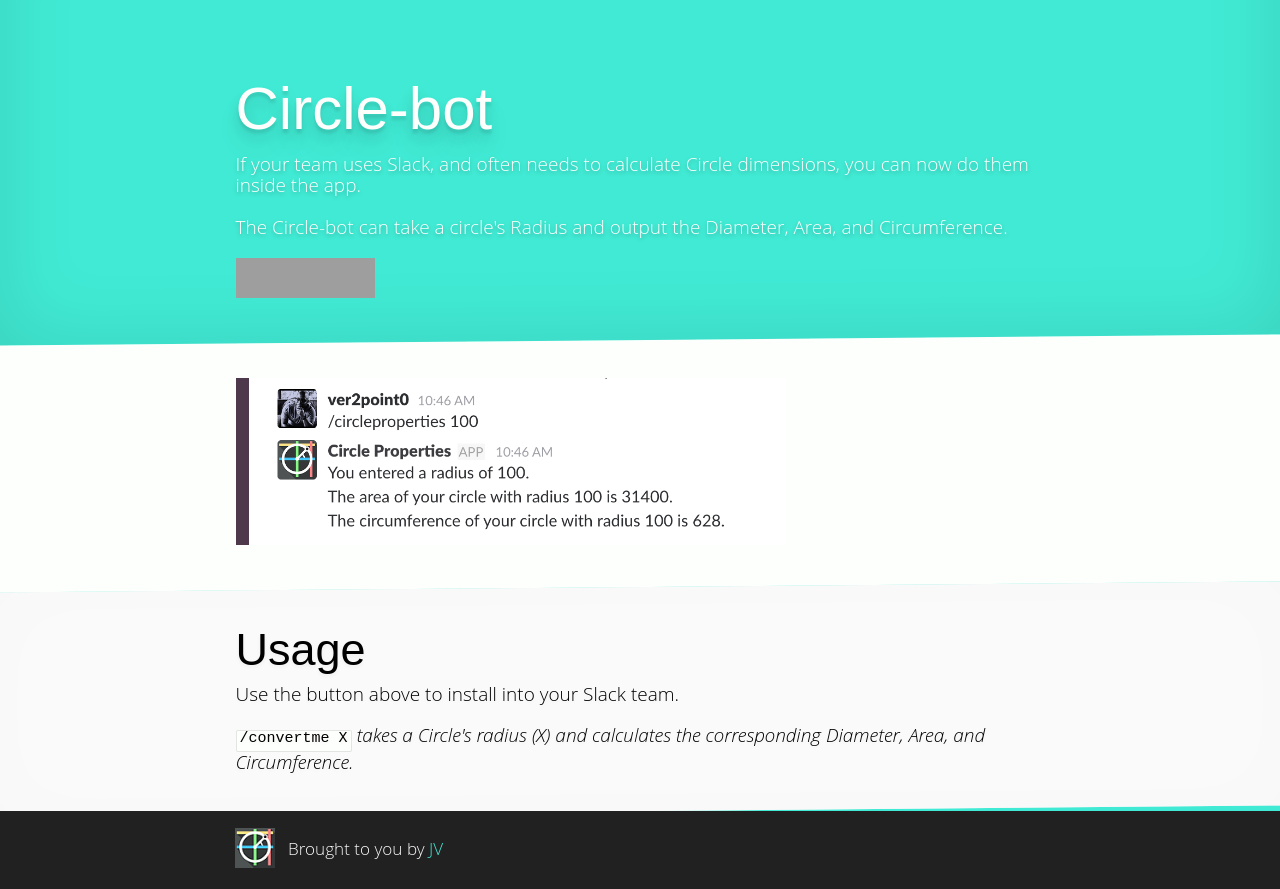
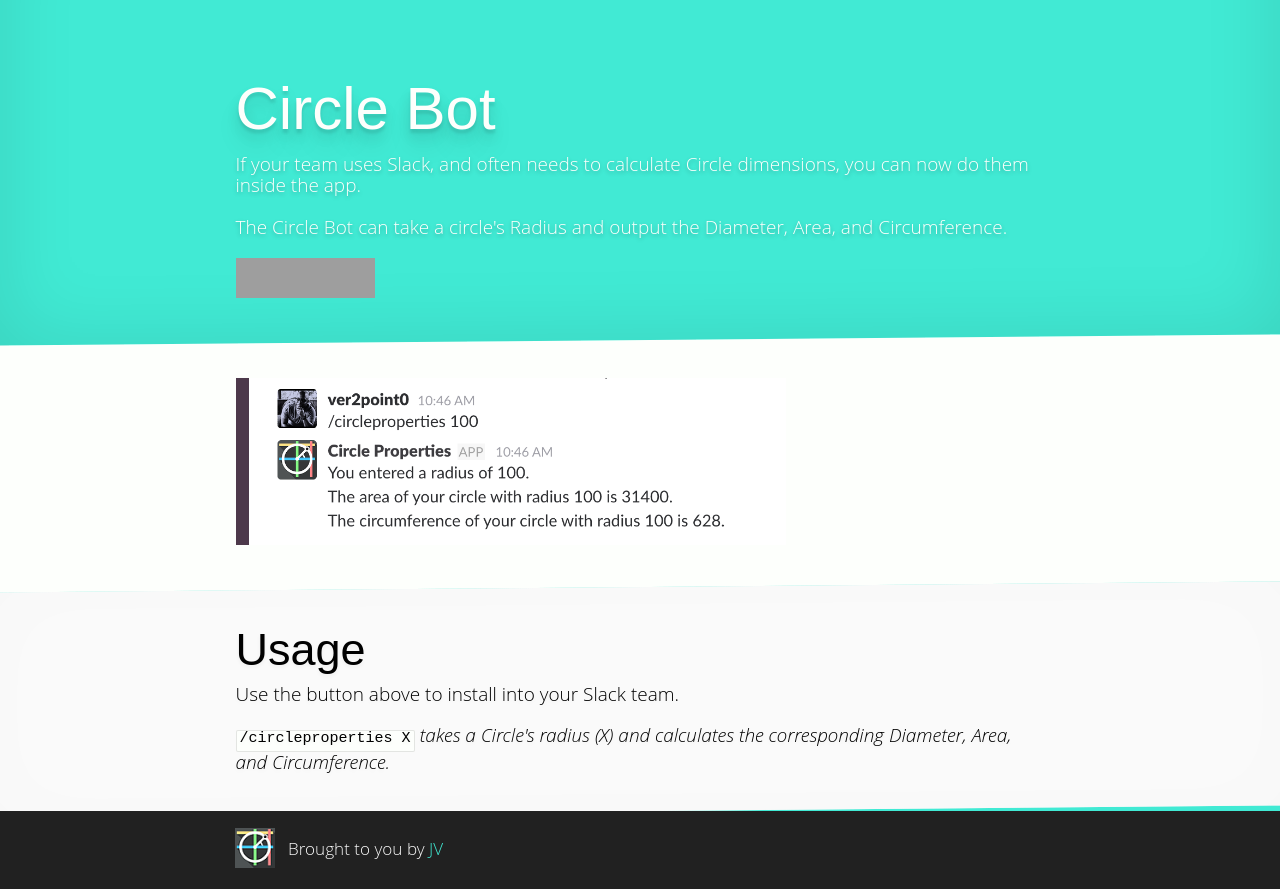
Before and after one commit to jb9000/jv-slack-bot, a website: page index.html in a window 1280 px wide. Drawn offline with Linux system fonts and the light colour scheme; grey boxes are pictures that could not be loaded; files whose address does not match are found by name.

Commit message:
updated /convertme to /circleproperties

```diff
--- a/index.html
+++ b/index.html
@@ -1,7 +1,7 @@
 <!doctype html>
 <html lang="en">
   <head>
-    <title>Team JV Slack Bot</title>
+    <title>Circle Bot</title>
     <meta name="viewport" content="width=device-width, initial-scale=1.0">
     <link rel="stylesheet" type="text/css" href="./client/css/style.css">
     <!-- <link rel="stylesheet" type="text/css" href="./client/css/bootstrap.min.css">
@@ -20,10 +20,10 @@
 
     <div id="intro_wrap">
       <div class="section">
-        <h1>Circle-bot</h1>
+        <h1>Circle Bot</h1>
         <p>If your team uses Slack, and often needs to calculate Circle dimensions, you can now do them inside the app.</p>
         <br>
-        <p>The Circle-bot can take a circle's Radius and output the Diameter, Area, and Circumference.</p>
+        <p>The Circle Bot can take a circle's Radius and output the Diameter, Area, and Circumference.</p>
         <br>
         <p>
           <a href="http://www.github.com/jeffbautista/jv-slack-bot"><img alt="Add to Slack" height="40" width="139" src="https://platform.slack-edge.com/img/add_to_slack.png"/></a>
@@ -40,7 +40,7 @@
         <h2>Usage</h2>
         <p>Use the button above to install into your Slack team.</p>
         <br>
-        <p><code>/convertme X</code> <em>takes a Circle's radius (X) and calculates the corresponding Diameter, Area, and Circumference.</em></p>
+        <p><code>/circleproperties X</code> <em>takes a Circle's radius (X) and calculates the corresponding Diameter, Area, and Circumference.</em></p>
       </div>
     </div>
     <div id="credits_wrap">
```
